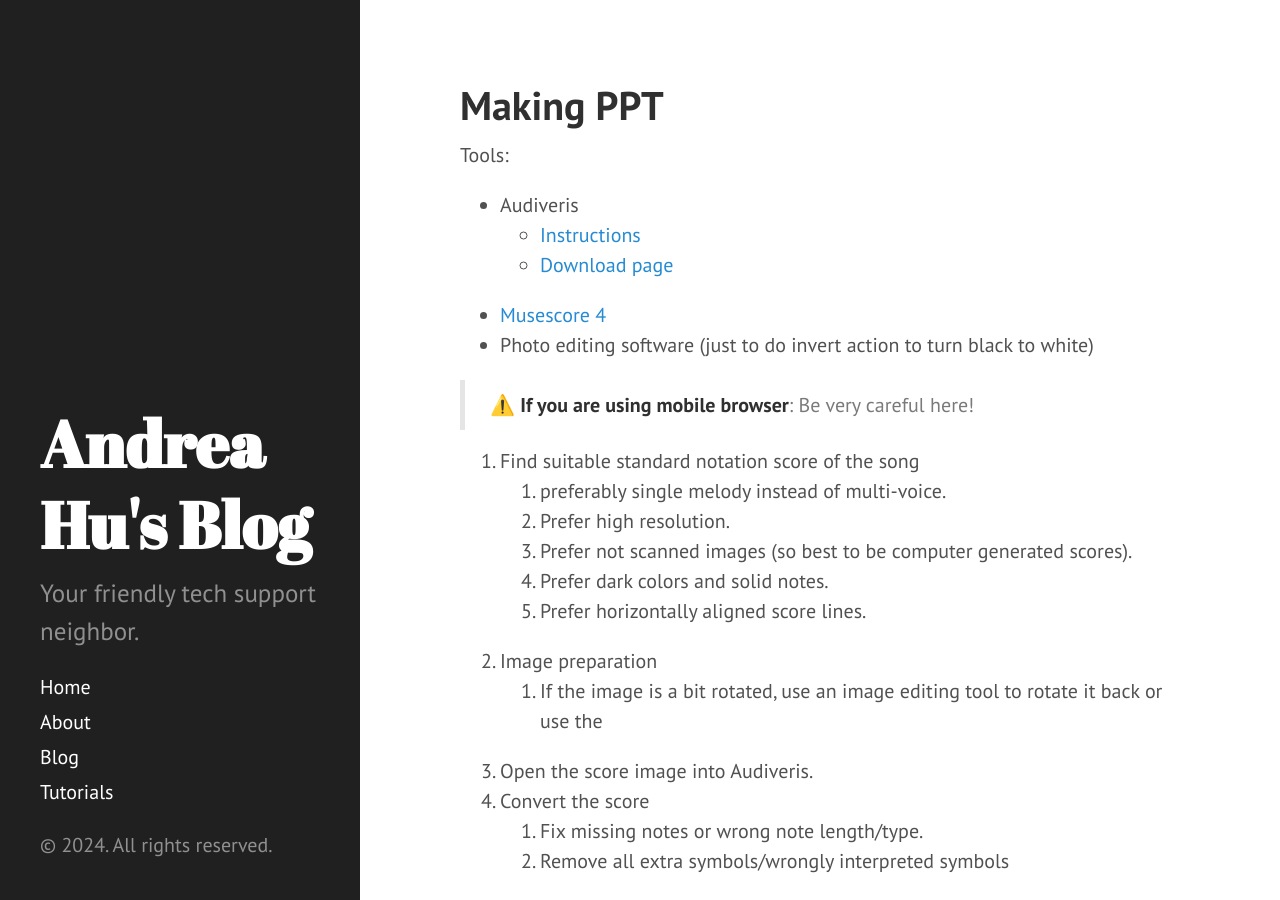
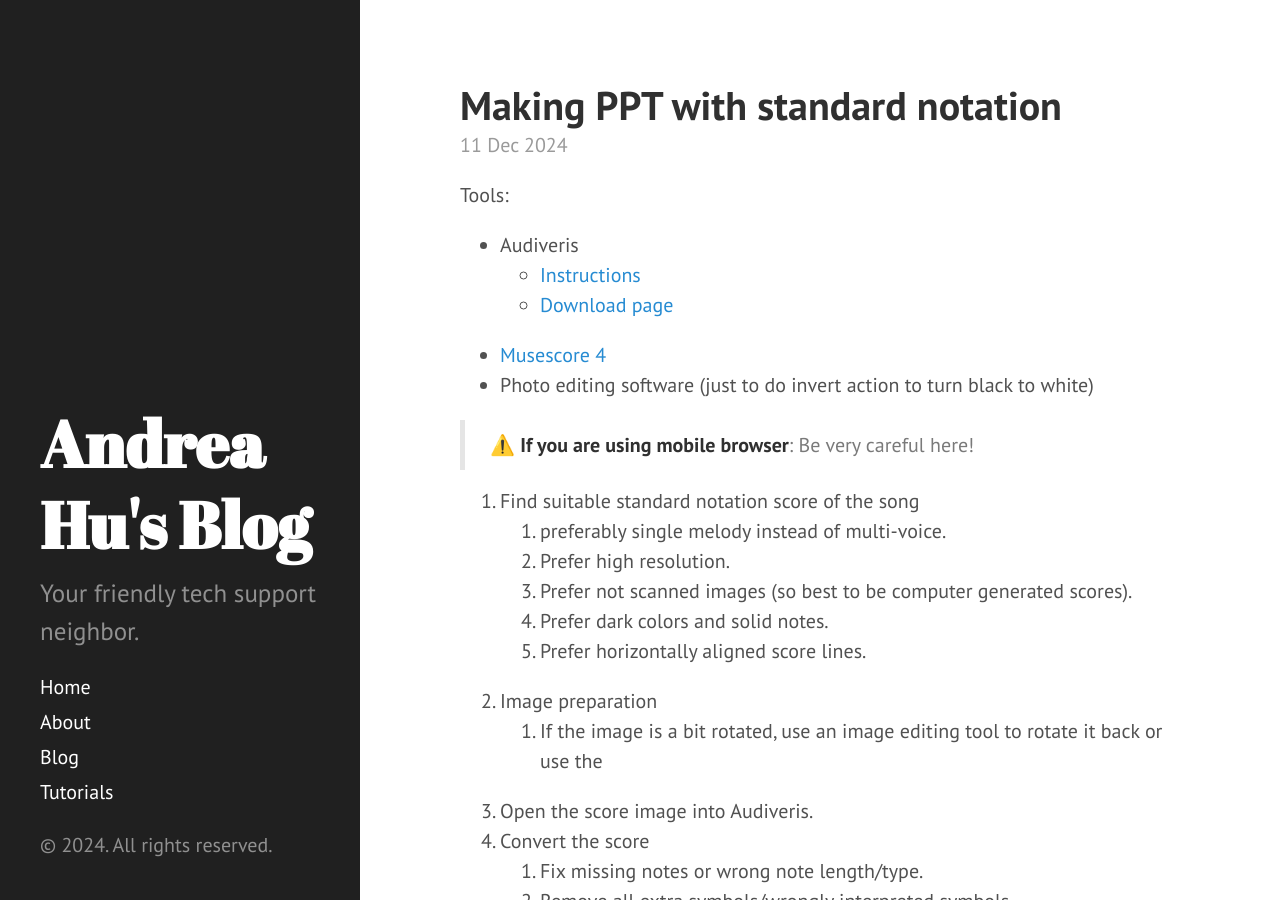
Before and after one commit to AndreaHu3299/AndreaHu3299.github.io, a Jekyll site: the page built from _tutorials/making-ppt.md, in a window 1280 px wide and 900 px high. Built offline with Jekyll 4.4.1, drawn with Linux system fonts in a browser that asks for light colours.

```diff
--- a/_config.yml
+++ b/_config.yml
@@ -1,10 +1,6 @@
 # Dependencies
 markdown: kramdown
 highlighter: rouge
-
-# Permalinks
-# permalink: pretty
-# relative_permalinks: true
 
 # Setup
 title: "Andrea Hu's Blog"
@@ -24,3 +20,7 @@ version: 2.1.0
 
 github:
   repo: https://github.com/AndreaHu3299/AndreaHu3299.github.io
+
+collections:
+  tutorials:
+    output: true
--- a/making-ppt.md
+++ b/_tutorials/making-ppt.md
@@ -1,6 +1,7 @@
 ---
-layout: page
-title: Making PPT
+layout: post
+title: Making PPT with standard notation
+date: 2024-12-11T00:35:00.000Z
 ---
 
 Tools:
--- a/admin/config.yml
+++ b/admin/config.yml
@@ -8,6 +8,7 @@ collections:
     folder: '_tutorials/'
     create: true
     slug: '{{year}}-{{month}}-{{day}}-{{slug}}'
+    output: true
     editor:
       preview: true
     fields:
```
Also changed, not shown: _tutorials/_data/tutorials.yml (deleted), _tutorials/adding-more-bibles-to-精读圣经.md (renamed from _tutorials/2024-12-10-adding-more-bibles-to-精读圣经.md).
